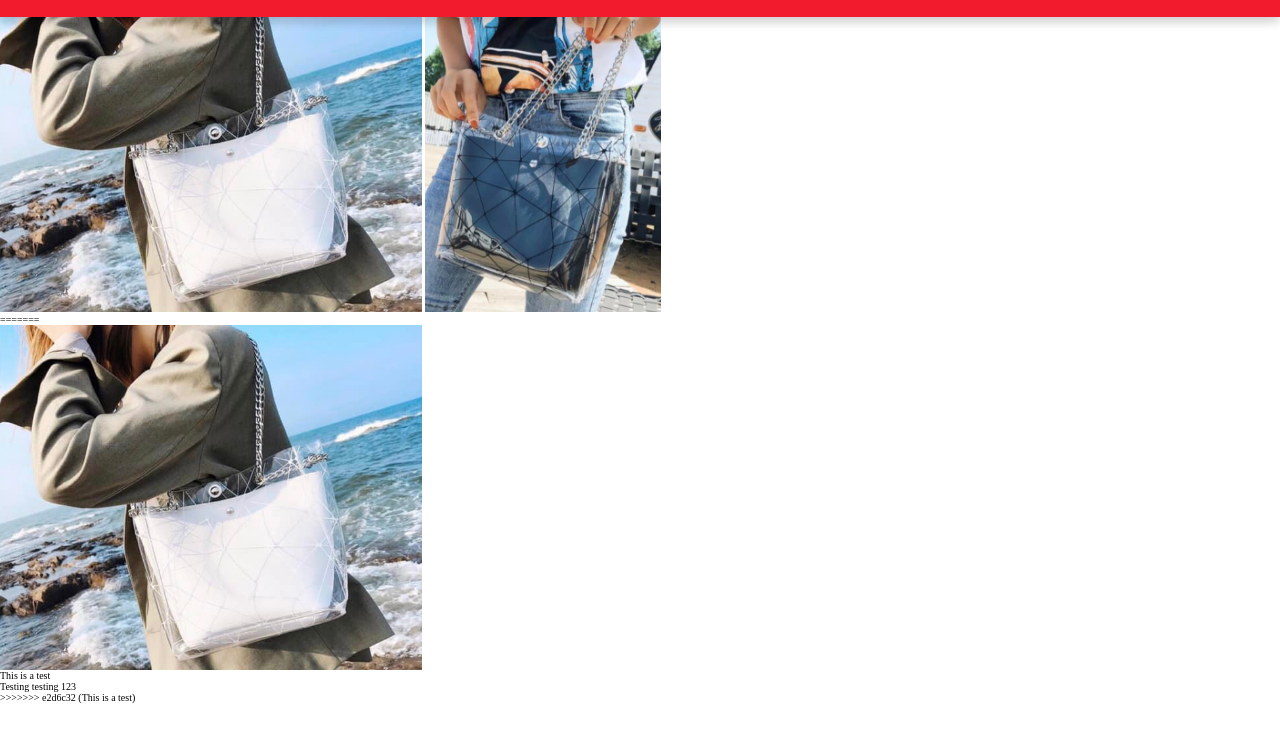
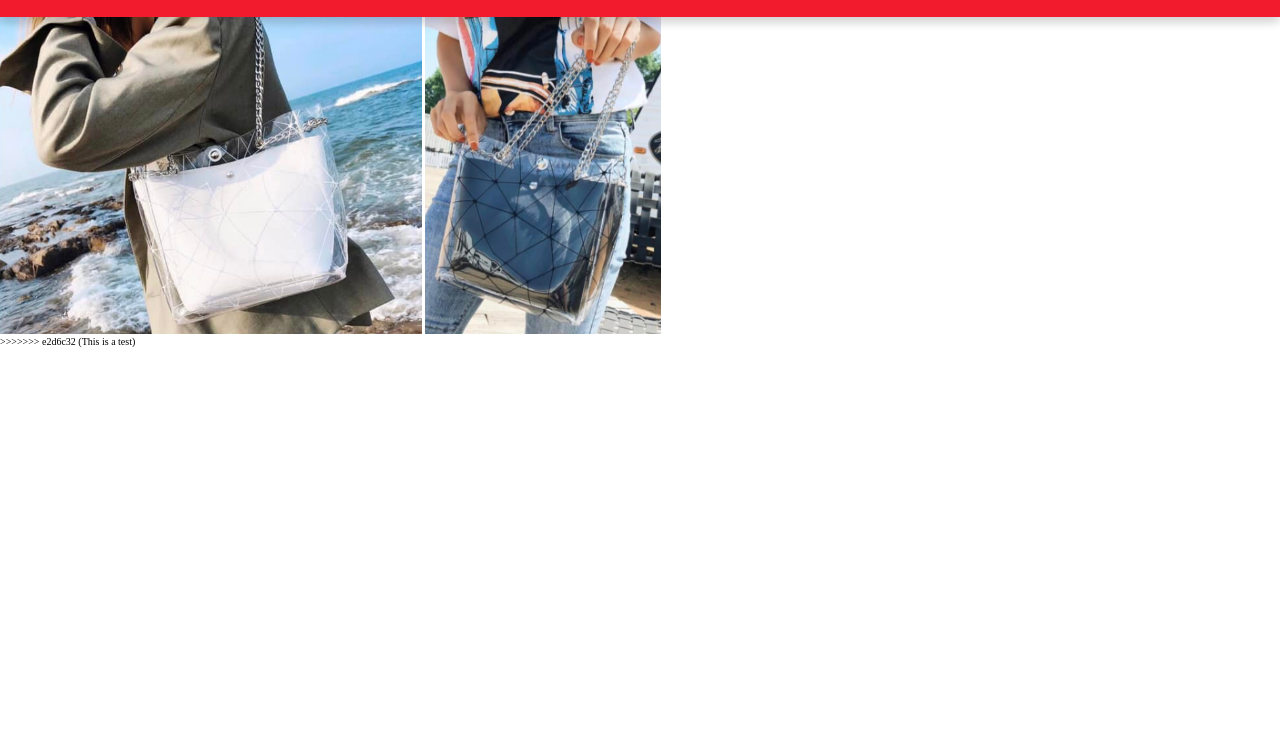
Before and after one commit to Kaila20/Destiny-s-Little-Touch, a plain HTML site: page index.html in a window 1280 px wide. Shown: the part 44-786 px from the top of the page. Drawn offline with Linux system fonts and the light colour scheme; files whose address does not match are found by name.

Commit message:
Images new

```diff
--- a/index.html
+++ b/index.html
@@ -76,9 +76,8 @@
 
     <div class="Carousel-container">
         <div class="Carousel-slider">
-            <img src="Images/SliderImg.png">
-            <p> This is a test</p>
-            <p> Testing testing 123</p>
+            <img src="Images/SliderImg.jpg" alt = "">
+            <img src = "Images/SliderImg-2.jpg" alt = "">
         </div>
     </div>
 </body>
```
